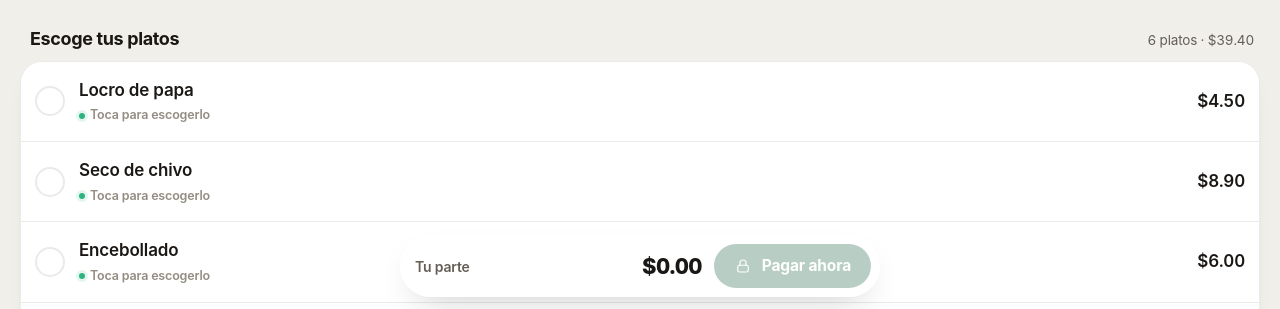
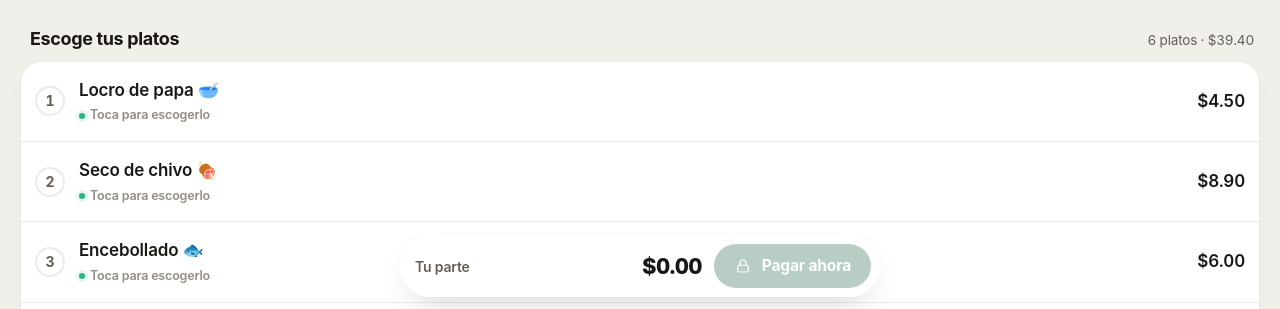
Before and after one commit to manuelmmontufarm-dev/mesita-app, a Next.js app: page /pay/demo in a window 1280 px wide. Shown: the part 491-800 px from the top of the page. Built offline with nearby package versions, Linux system fonts and the light colour scheme.

Commit message:
fix(guest): restore numbered bill item rows

```diff
--- a/src/components/guest/flow/BillStage.tsx
+++ b/src/components/guest/flow/BillStage.tsx
@@ -122,12 +122,14 @@ function NameField({
 
 function BillItemRow({
   item,
+  index,
   flow,
   members,
   mode,
   paid,
 }: {
   item: BillItem;
+  index: number;
   flow: Flow;
   members: readonly TableMember[];
   mode: "item" | "equal" | "todo";
@@ -159,21 +161,27 @@ function BillItemRow({
       data-testid={`bill-item-${item.id}`}
     >
       {paid ? (
-        <span className="c-tick paid-tick">
-          <Ic.check s={16} w={2.8} />
+        <span className="c-tick paid-tick on">
+          <span className="c-tick-num">{index}</span>
         </span>
-      ) : mode === "item" ? (
-        <span className="c-tick">{mine && <Ic.check s={16} w={2.7} />}</span>
       ) : (
-        <span className="c-item-emoji">{item.emoji}</span>
+        <span className={"c-tick" + (mine ? " on" : "")}>
+          <span className="c-tick-num">{index}</span>
+        </span>
       )}
       <div className="c-item-main">
-        <div className="c-item-name">{item.name}</div>
+        <div className="c-item-name">
+          {item.name}{" "}
+          <span className="c-item-emoji-inline" aria-hidden="true">
+            {item.emoji}
+          </span>
+        </div>
         <div className="c-item-sub">
           {paid ? (
             <span className="paid-tag">Pagado</span>
           ) : mode === "item" ? (
             <>
+              {mine && <span className="tag-you">Tú</span>}
               {others.length > 0 && (
                 <AvatarStack
                   ids={
@@ -541,10 +549,11 @@ export function BillStage({
         </div>
         {mode === "item" ? (
           <div className="surfx c-items">
-            {items.map((it) => (
+            {items.map((it, i) => (
               <BillItemRow
                 key={it.id}
                 item={it}
+                index={i + 1}
                 flow={flow}
                 members={members}
                 mode={mode}
```
Also changed, not shown: 1 other file (tests, documents, lock files or other folders).
